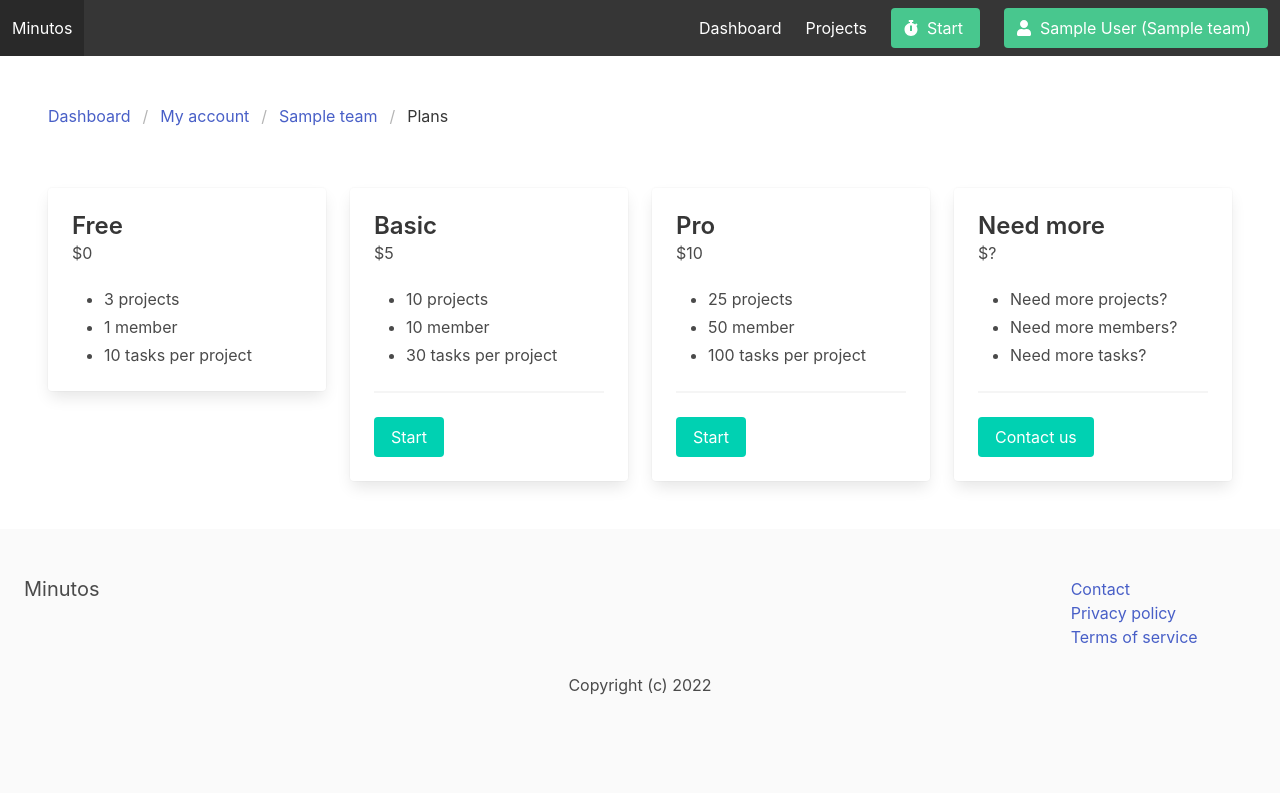
After one commit to napestershine/minutos, a Django app: page /dashboard/myaccount/teams/plans/ in a window 1280 px wide. The commit adds this page. Run offline with Django 4.2, Linux system fonts and the light colour scheme; a user stored in the database is signed in; tables that the repository leaves empty hold one stand-in row (values such as "Sample post"); some libraries are stand-ins or nearby versions.

Commit message:
added plans

```diff
--- a/apps/team/admin.py
+++ b/apps/team/admin.py
@@ -1,6 +1,7 @@
 from django.contrib import admin
 
-from apps.team.models import Team, Invitation
+from apps.team.models import Team, Invitation, Plan
 
 admin.site.register(Team)
 admin.site.register(Invitation)
+admin.site.register(Plan)
--- a/apps/team/models.py
+++ b/apps/team/models.py
@@ -2,7 +2,22 @@ from django.contrib.auth.models import User
 from django.db import models
 
 
+class Plan(models.Model):
+    title = models.CharField(max_length=255)
+    #    max_teams = models.IntegerField(default=0)
+    max_projects_per_team = models.IntegerField(default=0)
+    max_members_per_team = models.IntegerField(default=0)
+    max_tasks_per_project = models.IntegerField(default=0)
+    price = models.IntegerField(default=0)
+    is_default = models.BooleanField(default=False)
+
+    def __str__(self):
+        return self.title
+
+
 class Team(models.Model):
+    #
+    # Status
     ACTIVE = 'active'
     DELETED = 'deleted'
 
@@ -11,11 +26,28 @@ class Team(models.Model):
         (DELETED, 'Deleted')
     )
 
+    #
+    # Plan Status
+    PLAN_ACTIVE = 'active'
+    PLAN_CANCELED = 'canceled'
+
+    CHOICES_PLAN_STATUS = (
+        (PLAN_ACTIVE, 'Active'),
+        (PLAN_CANCELED, 'Canceled'),
+    )
+
+    # Team data
     title = models.CharField(max_length=255)
     members = models.ManyToManyField(User, related_name='teams')
     created_by = models.ForeignKey(User, related_name='created_teams', on_delete=models.CASCADE)
     created_at = models.DateTimeField(auto_now_add=True)
     status = models.CharField(max_length=10, choices=CHOICES_STATUS, default=ACTIVE)
+    # Plan data
+    plan = models.ForeignKey(Plan, related_name='teams', on_delete=models.CASCADE)
+    plan_end_date = models.DateTimeField(blank=True, null=True)
+    plan_status = models.CharField(max_length=100, choices=CHOICES_PLAN_STATUS, default=PLAN_ACTIVE)
+    stripe_customer_id = models.CharField(max_length=255, blank=True, null=True)
+    stripe_subscription_id = models.CharField(max_length=255, blank=True, null=True)
 
     class Meta:
         ordering = ['title']
--- /dev/null
+++ b/apps/team/templates/team/plans.html
@@ -0,0 +1,128 @@
+{% extends 'core/base.html' %}
+
+{% block title %}Plans{% endblock %}
+
+{% block content %}
+    <nav class="breadcrumb" aria-label="breadcrumbs">
+        <ul>
+            <li><a href="{% url 'dashboard' %}">Dashboard</a></li>
+            <li><a href="{% url 'myaccount' %}">My account</a></li>
+            <li>
+                <a href="{% url 'team:team' team.id %}">{{ team.title }}</a>
+            </li>
+            <li class="is-active">
+                <a href="{% url 'team:plans' %}" aria-current="page">Plans</a>
+            </li>
+        </ul>
+    </nav>
+    <div class="columns mt-6" id="plans-app">
+        <div class="column is-3">
+            <div class="card">
+                <div class="card-content">
+                    <div class="media">
+                        <div class="media-content">
+                            <p class="title is-4">Free</p>
+                            <p class="subtitle is-6">$0</p>
+                        </div>
+                    </div>
+                    <div class="content">
+                        <ul>
+                            <li>3 projects</li>
+                            <li>1 member</li>
+                            <li>10 tasks per project</li>
+                        </ul>
+                    </div>
+                </div>
+            </div>
+        </div>
+        <div class="column is-3">
+            <div class="card">
+                <div class="card-content">
+                    <div class="media">
+                        <div class="media-content">
+                            <p class="title is-4">Basic</p>
+                            <p class="subtitle is-6">$5</p>
+                        </div>
+                    </div>
+                    <div class="content">
+                        <ul>
+                            <li>10 projects</li>
+                            <li>10 member</li>
+                            <li>30 tasks per project</li>
+                        </ul>
+                        <hr>
+                        {% if team.plan.title == 'Basic' %}
+                            <a href="?cancel_plan=true" class="button is-danger">Cancel</a>
+                        {% else %}
+                            <a @click="subscribe('basic')" class="button is-primary">Start</a>
+                        {% endif %}
+                    </div>
+                </div>
+            </div>
+        </div>
+        <div class="column is-3">
+            <div class="card">
+                <div class="card-content">
+                    <div class="media">
+                        <div class="media-content">
+                            <p class="title is-4">Pro</p>
+                            <p class="subtitle is-6">$10</p>
+                        </div>
+                    </div>
+                    <div class="content">
+                        <ul>
+                            <li>25 projects</li>
+                            <li>50 member</li>
+                            <li>100 tasks per project</li>
+                        </ul>
+                        <hr>
+                        {% if team.plan.title == 'Pro' %}
+                            <a href="?cancel_plan=true" class="button is-danger">Cancel</a>
+                        {% else %}
+                            <a @click="subscribe('pro')" class="button is-primary">Start</a>
+                        {% endif %}
+                    </div>
+                </div>
+            </div>
+        </div>
+        <div class="column is-3">
+            <div class="card">
+                <div class="card-content">
+                    <div class="media">
+                        <div class="media-content">
+                            <p class="title is-4">Need more</p>
+                            <p class="subtitle is-6">$?</p>
+                        </div>
+                    </div>
+                    <div class="content">
+                        <ul>
+                            <li>Need more projects?</li>
+                            <li>Need more members?</li>
+                            <li>Need more tasks?</li>
+                        </ul>
+                        <hr>
+                        <a href="#" class="button is-primary">Contact us</a>
+                    </div>
+                </div>
+            </div>
+        </div>
+    </div>
+{% endblock %}
+
+{% block scripts %}
+    <script src="https://js.stripe.com/v3/"></script>
+    <script>
+        const PlansApp = {
+            data() {
+                return {}
+            },
+            delimiters: ['[[', ']]'],
+            methods: {
+                subscribe(plan) {
+                    console.log('Subscribe:', plan)
+                }
+            }
+        }
+        Vue.createApp(PlansApp).mount('#plans-app')
+    </script>
+{% endblock %}
--- a/apps/team/templates/team/team.html
+++ b/apps/team/templates/team/team.html
@@ -18,6 +18,7 @@
             <h1 class="title">{{ team.title }}</h1>
             {% if request.user == team.created_by %}
                 <a href="{% url 'team:invite' %}" class="button is-primary">Invite users</a>
+                <a href="{% url 'team:plans' %}" class="button is-success">Change plan</a>
             {% endif %}
             <hr>
             <h2 class="subtitle mt-6">Members</h2>
--- a/apps/team/urls.py
+++ b/apps/team/urls.py
@@ -1,6 +1,6 @@
 from django.urls import path
 
-from .views import add, team, edit, activate_team, invite
+from .views import add, team, edit, activate_team, invite, plans
 
 app_name = 'team'
 
@@ -8,6 +8,7 @@ urlpatterns = [
     path('add/', add, name='add'),
     path('edit/', edit, name='edit'),
     path('invite/', invite, name='invite'),
+    path('plans/', plans, name='plans'),
     path('activate_team/<int:team_id>/', activate_team, name='activate_team'),
     path('<int:team_id>/', team, name='team'),
 ]
--- a/apps/team/views.py
+++ b/apps/team/views.py
@@ -89,3 +89,15 @@ def invite(request):
                 messages.info(request, 'The users has already been invited.')
 
     return render(request, 'team/invite.html', {'team': team})
+
+
+@login_required
+def plans(request):
+    team = get_object_or_404(Team, pk=request.user.userprofile.active_team_id, status=Team.ACTIVE)
+    error = ''
+
+    context = {
+        'team': team
+    }
+
+    return render(request, 'team/plans.html', context)
```
Also changed, not shown: apps/project/templates/project/project.html (+16 -1 lines), apps/project/templates/project/projects.html (+12 -1 lines), apps/team/templates/team/invite.html (+12 -4 lines), tasks.md (+9 -1 lines), apps/team/migrations/0003_plan.py (added), apps/team/migrations/0004_team_plan_team_plan_end_date_team_plan_status_and_more.py (added).
